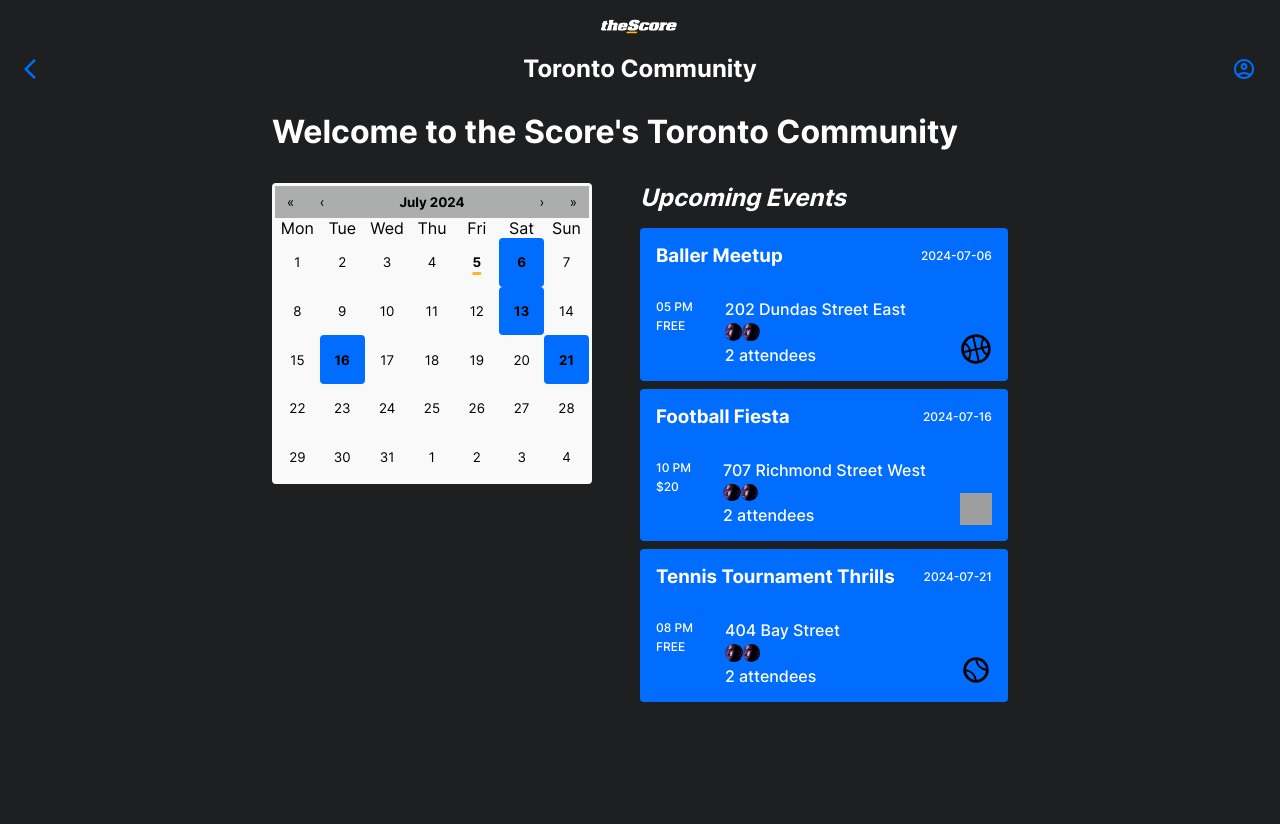
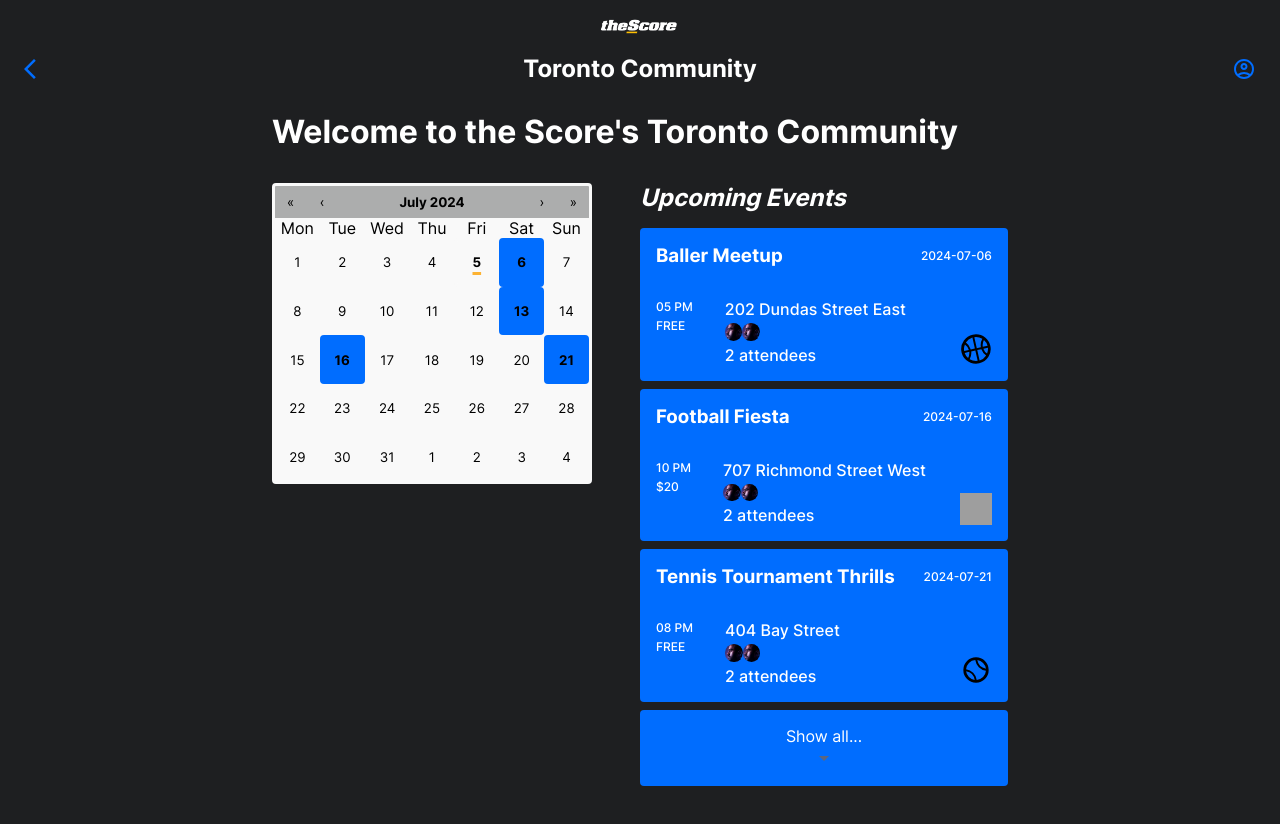
Before and after one commit to silvhua/the-score-hackathon, a React (Vite) app: page / in a window 1280 px wide. Shown: the top 824 px of the page. Built offline with nearby package versions, Linux system fonts and the light colour scheme; grey boxes are pictures that could not be loaded.

Commit message:
git Merge branch 'develop' into profile-page

```diff
--- a/src/components/CalendarComponent/CalendarComponent.jsx
+++ b/src/components/CalendarComponent/CalendarComponent.jsx
@@ -4,7 +4,10 @@ import Calendar from "react-calendar";
 import isSameDate from "../../utils/utils";
 
 const CalendarComponent = (props) => {
-  const {eventsData, handleDateClick, selectedDate, eventDates} = props;
+  const {
+    eventsData, handleDateClick, selectedDate, eventDates,
+    toggleExpander, setToggleExpander
+  } = props;
   const eventClass = 'react-calendar__tile--event'
   const dateTileClass = 'react-calendar__tile'
   const todaysDate = new Date();
--- a/src/components/EventsList/EventsList.jsx
+++ b/src/components/EventsList/EventsList.jsx
@@ -3,16 +3,30 @@ import "./EventsList.scss";
 import Placeholder from '../../components/Placeholder/Placeholder';
 import { formatDate } from "../../utils/utils";
 import avatar from '../../assets/icons/Mohan-muruge.jpg';
+import downArrow from '../../assets/icons/arrow_drop_down-24px.svg'
 
-const EventsList = ({eventsData, selectedDate, subtitle}) => {
+const EventsList = (props) => {
+  const {
+    eventsData, selectedDate, subtitle,
+    setFilteredEvents, allEventsData, setSelectedDate,
+    toggleExpander, setToggleExpander
+  } = props;
 
   const formatter = new Intl.DateTimeFormat("en-US", {
     hour: "2-digit",
   });
 
+
+  const handleToggleclick = () => {
+    setFilteredEvents(allEventsData);
+    setSelectedDate(null);
+    setToggleExpander(!toggleExpander);
+  }
+
   if (!eventsData) {
     return <Placeholder />
   }
+  console.log(toggleExpander)
 
   return (
     <article className='events'>
@@ -45,7 +59,7 @@ const EventsList = ({eventsData, selectedDate, subtitle}) => {
                     <div className="avatars">
                       {event.attendees.map((attendee) => {
                         return (
-                          <div className="avatar-div">
+                          <div className="avatar-div" key={attendee.id}>
                             <img
                               src={avatar} className="avatar-div__img"
                               alt={attendee.name} title={attendee.name}
@@ -101,6 +115,13 @@ const EventsList = ({eventsData, selectedDate, subtitle}) => {
           </section>
         );
       })}
+    <div
+      className={toggleExpander || selectedDate ? "expand-toggle" : "expand-toggle hidden"}
+      onClick={handleToggleclick}
+      >
+      <p className="expand-toggle__text">Show all...</p>
+      <img src={downArrow} alt="down arrow" className="expand-toggle__arrow" />
+    </div>
     </article>
   );
 };
--- a/src/components/EventsList/EventsList.scss
+++ b/src/components/EventsList/EventsList.scss
@@ -101,3 +101,23 @@
       height: 100%;
   }
 }
+
+.expand-toggle {
+  @extend .event-card;
+  @extend .event-card__container;
+  gap: 0;
+  height: 100%;
+  cursor: pointer;
+
+  &:hover {
+    border: none;
+  }
+
+  &__text {
+    padding: 0;
+  }
+}
+
+.hidden {
+  display: none
+}
--- a/src/pages/HomePage/HomePage.jsx
+++ b/src/pages/HomePage/HomePage.jsx
@@ -12,11 +12,16 @@ const HomePage = () => {
   const [selectedDate, setSelectedDate] = useState(null);
   const [filteredEvents, setFilteredEvents] = useState(null);
   const [subtitle, setSubtitle] = useState();
-  let eventDates = eventsData.map((event) => new Date(event.datetime));
+  const [toggleExpander, setToggleExpander] = useState(true);
+  let eventDates = eventsData.map(event => new Date(event.datetime));
 
   const handleDateClick = (value) => {
     setSelectedDate(value);
-  };
+    if (selectedDate && !toggleExpander) {
+    setToggleExpander(true);
+    }
+  }
+
 
   useEffect(() => {
     if (
@@ -29,6 +34,8 @@ const HomePage = () => {
       });
       setFilteredEvents(filteredData);
       setSubtitle(`Events for ${formatDate(selectedDate)}`);
+    } else if (!toggleExpander) {
+      setFilteredEvents(eventsData);
     } else {
       const nextEvents = eventsData.filter(
         (object) => new Date(object.datetime) > new Date()
@@ -51,11 +58,18 @@ const HomePage = () => {
               handleDateClick={handleDateClick}
               selectedDate={selectedDate}
               eventDates={eventDates}
+              toggleExpander={toggleExpander}
+              setToggleExpander={setToggleExpander}
             />
             <EventsList
               eventsData={filteredEvents}
               selectedDate={selectedDate}
               subtitle={subtitle}
+              setFilteredEvents={setFilteredEvents}
+              allEventsData={eventsData}
+              setSelectedDate={setSelectedDate}
+              toggleExpander={toggleExpander}
+              setToggleExpander={setToggleExpander}
             />
           </div>
         </div>
--- a/src/pages/ProfilePage/ProfilePage.jsx
+++ b/src/pages/ProfilePage/ProfilePage.jsx
@@ -23,7 +23,7 @@ const ProfilePage = () => {
   };
   return (
     <section className="profile">
-      <Header pageTitle={"Profile"} className="width" />
+      <Header pageTitle={"Profile"} />
       <div className="profile-wrp">
         <div className="events-upcoming">
           <h3>Upcoming events</h3>
--- a/src/pages/ProfilePage/ProfilePage.scss
+++ b/src/pages/ProfilePage/ProfilePage.scss
@@ -16,7 +16,7 @@
 }
 
 .profile-wrp {
-  margin: 3rem;
+  margin: 4rem;
   display: flex;
   flex-direction: column;
   gap: 2rem;
```
Also changed, not shown: src/assets/icons/arrow_drop_down-24px.svg (added).
